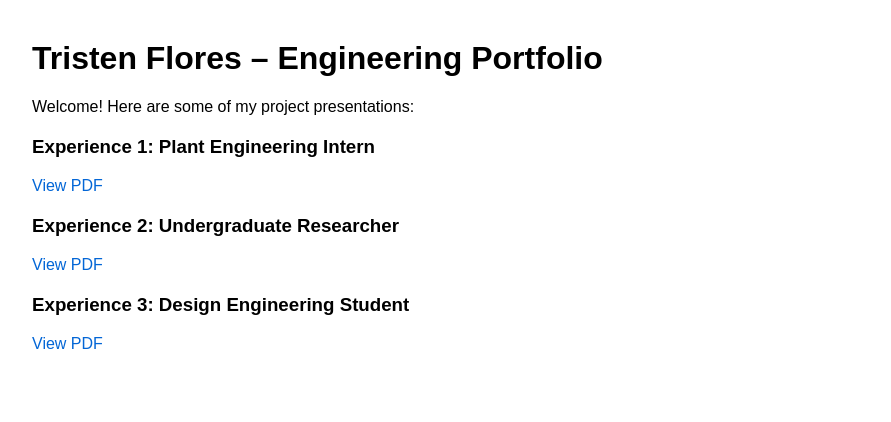
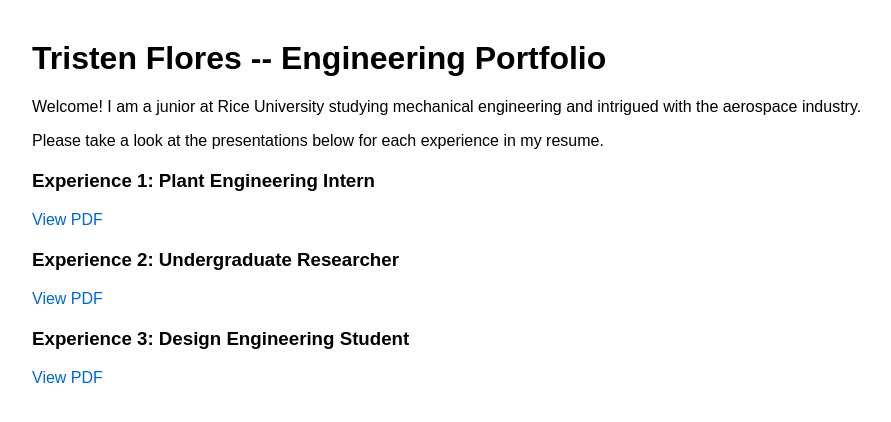
Before and after one commit to tristen-flores/tristen-flores.github.io, a plain HTML site: page index.html in a window 1280 px wide. Shown: the whole page, without its empty margins (8-899 px from the left). Drawn offline with Linux system fonts and the light colour scheme.

Commit message:
Update index.html

```diff
--- a/index.html
+++ b/index.html
@@ -12,8 +12,9 @@
   </style>
 </head>
 <body>
-  <h1>Tristen Flores – Engineering Portfolio</h1>
-  <p>Welcome! Here are some of my project presentations:</p>
+  <h1>Tristen Flores -- Engineering Portfolio</h1>
+  <p>Welcome! I am a junior at Rice University studying mechanical engineering and intrigued with the aerospace industry.</p>
+  <p>Please take a look at the presentations below for each experience in my resume. </p>
 
   <div class="project">
     <h3>Experience 1: Plant Engineering Intern</h3>
```
